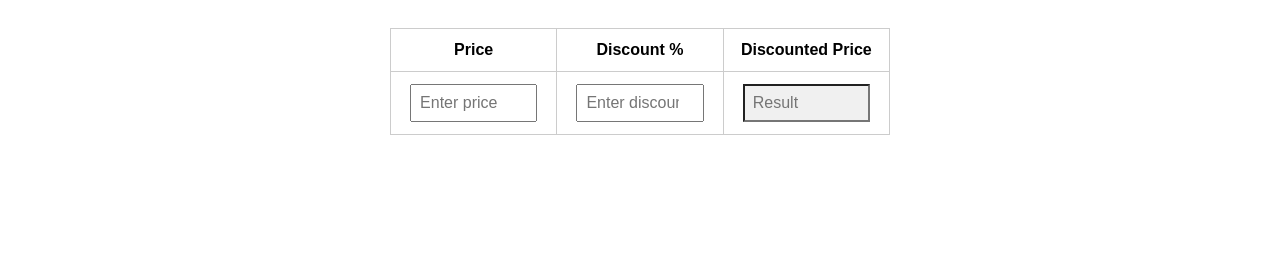
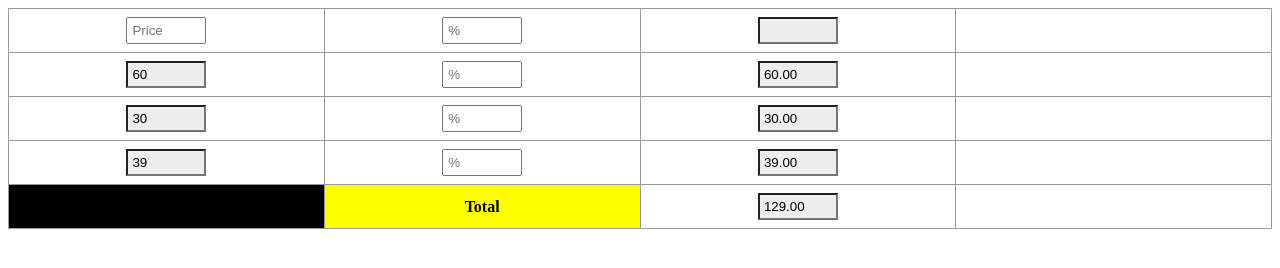
Before and after one commit to Avedelavega/Calculator-1, a plain HTML site: page index.html in a window 1280 px wide. Drawn offline with Linux system fonts and the light colour scheme.

Commit message:
Update index.html

```diff
--- a/index.html
+++ b/index.html
@@ -5,66 +5,115 @@
 <meta name="viewport" content="width=device-width, initial-scale=1" />
 <title>Discount Calculator</title>
 <style>
-  body {
-    font-family: Arial, sans-serif;
-    padding: 20px;
-  }
   table {
     border-collapse: collapse;
-    width: 500px;
-    margin: 0 auto;
+    width: 100%;        /* full container width */
+    table-layout: fixed; /* equal width columns */
   }
-  th, td {
-    border: 1px solid #ccc;
-    padding: 12px;
-    width: 33.33%; /* equal width for all columns */
+  td, th {
+    border: 1px solid #999;
+    padding: 8px;
     text-align: center;
+    width: 25%;          /* equal widths for 4 columns */
+    overflow-wrap: break-word;
   }
   input[type="number"] {
-    width: 90%;
-    padding: 8px;
-    font-size: 1rem;
+    width: 80px;
+    padding: 4px;
     box-sizing: border-box;
   }
-  input[readonly] {
-    background-color: #f0f0f0;
+  .black-bg {
+    background-color: black;
+  }
+  .yellow-bg {
+    background-color: yellow;
+  }
+  .readonly-cell {
+    background-color: #eee;
   }
 </style>
 </head>
 <body>
 
 <table>
-  <thead>
+  <tbody>
+    <!-- Row 1 -->
     <tr>
-      <th>Price</th>
-      <th>Discount %</th>
-      <th>Discounted Price</th>
+      <td><input type="number" id="price1" min="0" step="any" placeholder="Price" oninput="calculateRow(1)" /></td>
+      <td><input type="number" id="discount1" min="0" max="100" step="any" placeholder="%" oninput="calculateRow(1)" /></td>
+      <td><input type="number" id="result1" readonly class="readonly-cell" /></td>
+      <td></td>
     </tr>
-  </thead>
-  <tbody>
+
+    <!-- Row 2 -->
     <tr>
-      <td><input type="number" id="price" placeholder="Enter price" min="0" step="0.01" /></td>
-      <td><input type="number" id="discount" placeholder="Enter discount %" min="0" max="100" step="0.01" /></td>
-      <td><input type="number" id="discountedPrice" readonly placeholder="Result" /></td>
+      <td><input type="number" value="60" readonly class="readonly-cell" /></td>
+      <td><input type="number" id="discount2" min="0" max="100" step="any" placeholder="%" oninput="calculateRow(2)" /></td>
+      <td><input type="number" id="result2" readonly class="readonly-cell" /></td>
+      <td></td>
+    </tr>
+
+    <!-- Row 3 -->
+    <tr>
+      <td><input type="number" value="30" readonly class="readonly-cell" /></td>
+      <td><input type="number" id="discount3" min="0" max="100" step="any" placeholder="%" oninput="calculateRow(3)" /></td>
+      <td><input type="number" id="result3" readonly class="readonly-cell" /></td>
+      <td></td>
+    </tr>
+
+    <!-- Row 4 -->
+    <tr>
+      <td><input type="number" value="39" readonly class="readonly-cell" /></td>
+      <td><input type="number" id="discount4" min="0" max="100" step="any" placeholder="%" oninput="calculateRow(4)" /></td>
+      <td><input type="number" id="result4" readonly class="readonly-cell" /></td>
+      <td></td>
+    </tr>
+
+    <!-- Row 5 -->
+    <tr>
+      <td class="black-bg"></td>
+      <td class="yellow-bg"><strong>Total</strong></td>
+      <td><input type="number" id="total" readonly class="readonly-cell" /></td>
+      <td></td>
     </tr>
   </tbody>
 </table>
 
 <script>
-  const priceInput = document.getElementById('price');
-  const discountInput = document.getElementById('discount');
-  const discountedPriceInput = document.getElementById('discountedPrice');
+function calculateRow(row) {
+  let priceInput;
+  if (row === 1) {
+    priceInput = document.getElementById('price1').value;
+  } else {
+    priceInput = document.querySelector(`table tbody tr:nth-child(${row}) td:first-child input`).value;
+  }
+  const price = parseFloat(priceInput) || 0;
 
-  function calculateDiscountedPrice() {
-    const price = parseFloat(priceInput.value) || 0;
-    const discountPercent = parseFloat(discountInput.value) || 0;
+  const discountInput = document.getElementById(`discount${row}`).value;
+  const discount = parseFloat(discountInput) || 0;
 
-    const discountedPrice = price * (1 - discountPercent / 100);
-    discountedPriceInput.value = discountedPrice.toFixed(2);
+  let discountedPrice = price * (1 - discount / 100);
+  discountedPrice = discountedPrice < 0 ? 0 : discountedPrice;
+
+  document.getElementById(`result${row}`).value = discountedPrice.toFixed(2);
+
+  calculateTotal();
+}
+
+function calculateTotal() {
+  let total = 0;
+  for (let i = 1; i <= 4; i++) {
+    const val = parseFloat(document.getElementById(`result${i}`).value) || 0;
+    total += val;
   }
+  document.getElementById('total').value = total.toFixed(2);
+}
 
-  priceInput.addEventListener('input', calculateDiscountedPrice);
-  discountInput.addEventListener('input', calculateDiscountedPrice);
+window.onload = () => {
+  for (let i = 2; i <= 4; i++) {
+    calculateRow(i);
+  }
+};
 </script>
 
 </body>
```
